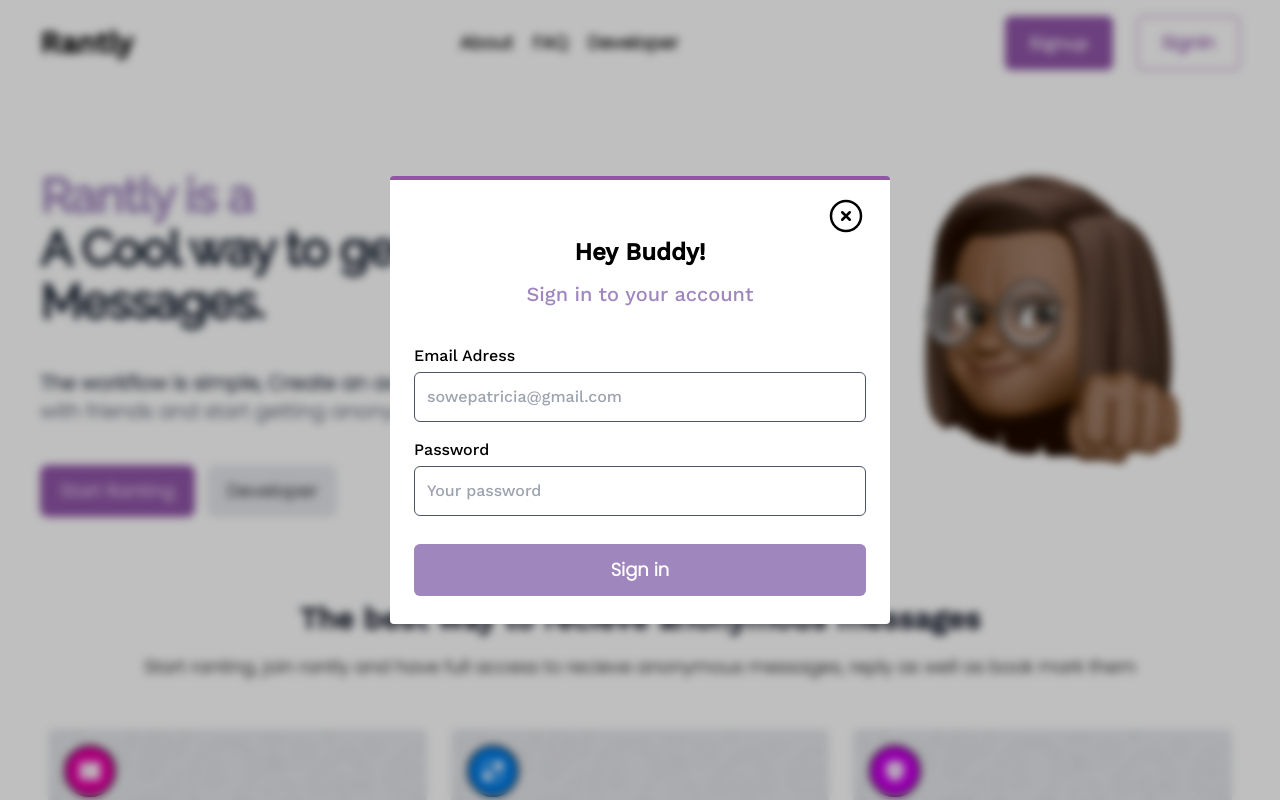
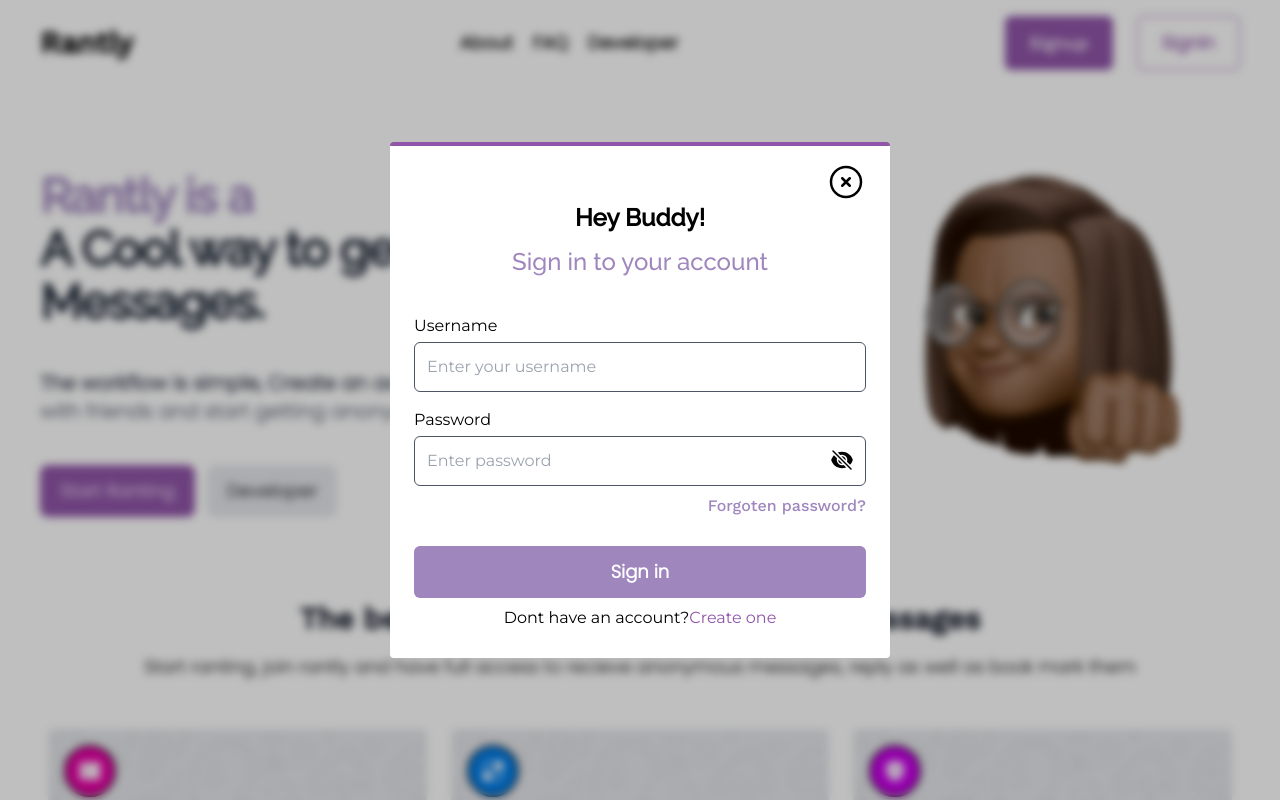
Before and after one commit to olathedev/rantly-v1-frontend, a React (Vite) app: page / in a window 1280 px wide. Both pictures are taken after a click on the button "Signup". Shown: the top 800 px of the page. Built offline with nearby package versions, Linux system fonts and the light colour scheme.

Commit message:
login cleanup

```diff
--- a/src/components/LoginModal.jsx
+++ b/src/components/LoginModal.jsx
@@ -1,6 +1,11 @@
-import React from 'react'
+import React, { useState } from 'react'
 
 export default function LoginModal({loginModalOpen, onClose, setLoginModalOpen}) {
+
+    const [username, setUsername] = useState(null)
+    const [password, setPassword] = useState(null)
+    const [passwordVisibility, setPasswordVisibility] = useState(false)
+
 
     const handleClose = (e) => {
         if(e.target.id === 'modalWrapper') onClose()
@@ -27,24 +32,50 @@ export default function LoginModal({loginModalOpen, onClose, setLoginModalOpen})
 
             <div className="content mt-32 md:m-0">
                 <div className="header text-center mb-6">
-                    <h1 className='text-2xl font-ws font-semibold'>Hey Buddy!</h1>
-                    <h3 className='py-3 text-xl font-ws text-secondary'>Sign in to your account</h3>
+                    <h1 className='text-2xl font-rale font-semibold'>Hey Buddy!</h1>
+                    <h3 className='py-3 text-2xl font-rale text-secondary'>Sign in to your account</h3>
                 </div>
 
                 <form className='flex flex-col gap-4'>
-                    <div className="email flex flex-col gap-1 text-md font-ws">
-                        <label htmlFor="email" className=''>Email Adress</label>
-                        <input type="text" className="py-3 px-3 border border-gray-600 rounded-md focus:border-secondary focus:outline-none" placeholder='sowepatricia@gmail.com' />
+                    <div className="email flex flex-col gap-1 text-md font-mont">
+                        <label htmlFor="username" className=''>Username</label>
+                        <input type="text" className="py-3 px-3 border border-gray-600 rounded-md focus:border-secondary focus:outline-none" placeholder='Enter your username' />
                     </div>
 
-                    <div className="email flex flex-col gap-1 text-md font-ws">
-                        <label htmlFor="email" className=''>Password</label>
-                        <input type="password" className="py-3 px-3 border border-gray-600 rounded-md focus:border-secondary focus:outline-none" placeholder='Your password' />
+                    <div className="email flex flex-col gap-1 text-md font-mont">
+                        <label htmlFor="password" className=''>Password</label>
+
+                        <div className='flex flex-col relative'>
+                        <input type={passwordVisibility ? 'text' : 'password'} className="py-3 px-3 border border-gray-600 rounded-md focus:border-secondary focus:outline-none" placeholder='Enter password' />
+
+                        <div className='absolute right-3 top-3' onClick={() => setPasswordVisibility(!passwordVisibility)}>
+
+                            {!passwordVisibility ? (
+
+
+                            <svg xmlns="http://www.w3.org/2000/svg" viewBox="0 0 24 24" fill="currentColor" className="w-6 h-6">
+                            <path d="M3.53 2.47a.75.75 0 0 0-1.06 1.06l18 18a.75.75 0 1 0 1.06-1.06l-18-18ZM22.676 12.553a11.249 11.249 0 0 1-2.631 4.31l-3.099-3.099a5.25 5.25 0 0 0-6.71-6.71L7.759 4.577a11.217 11.217 0 0 1 4.242-.827c4.97 0 9.185 3.223 10.675 7.69.12.362.12.752 0 1.113Z" />
+                            <path d="M15.75 12c0 .18-.013.357-.037.53l-4.244-4.243A3.75 3.75 0 0 1 15.75 12ZM12.53 15.713l-4.243-4.244a3.75 3.75 0 0 0 4.244 4.243Z" />
+                            <path d="M6.75 12c0-.619.107-1.213.304-1.764l-3.1-3.1a11.25 11.25 0 0 0-2.63 4.31c-.12.362-.12.752 0 1.114 1.489 4.467 5.704 7.69 10.675 7.69 1.5 0 2.933-.294 4.242-.827l-2.477-2.477A5.25 5.25 0 0 1 6.75 12Z" />
+                            </svg>
+                            ): (
+                                <svg xmlns="http://www.w3.org/2000/svg" viewBox="0 0 24 24" fill="currentColor" className="w-6 h-6">
+                                <path d="M12 15a3 3 0 1 0 0-6 3 3 0 0 0 0 6Z" />
+                                <path fillRule="evenodd" d="M1.323 11.447C2.811 6.976 7.028 3.75 12.001 3.75c4.97 0 9.185 3.223 10.675 7.69.12.362.12.752 0 1.113-1.487 4.471-5.705 7.697-10.677 7.697-4.97 0-9.186-3.223-10.675-7.69a1.762 1.762 0 0 1 0-1.113ZM17.25 12a5.25 5.25 0 1 1-10.5 0 5.25 5.25 0 0 1 10.5 0Z" clipRule="evenodd" />
+                                </svg>
+
+                            )}
+                        </div>
+
+                        <div className="flex justify-end text-md text-secondary font-ws mt-2 cursor-pointer">Forgoten password?</div>
+                        </div>
                     </div>
 
 
-                    <div className="foot py-3">
+                    <div className="foot py-3 text-center">
                         <button className="py-3 px-4 bg-secondary rounded-md w-full text-white font-semibold text-lg font-pop">Sign in</button>
+
+                        <div className='font-mont text-md mt-2'>Dont have an account?<span className='text-primary'>Create one</span> </div>
                     </div>
                 </form>
             </div>
```
